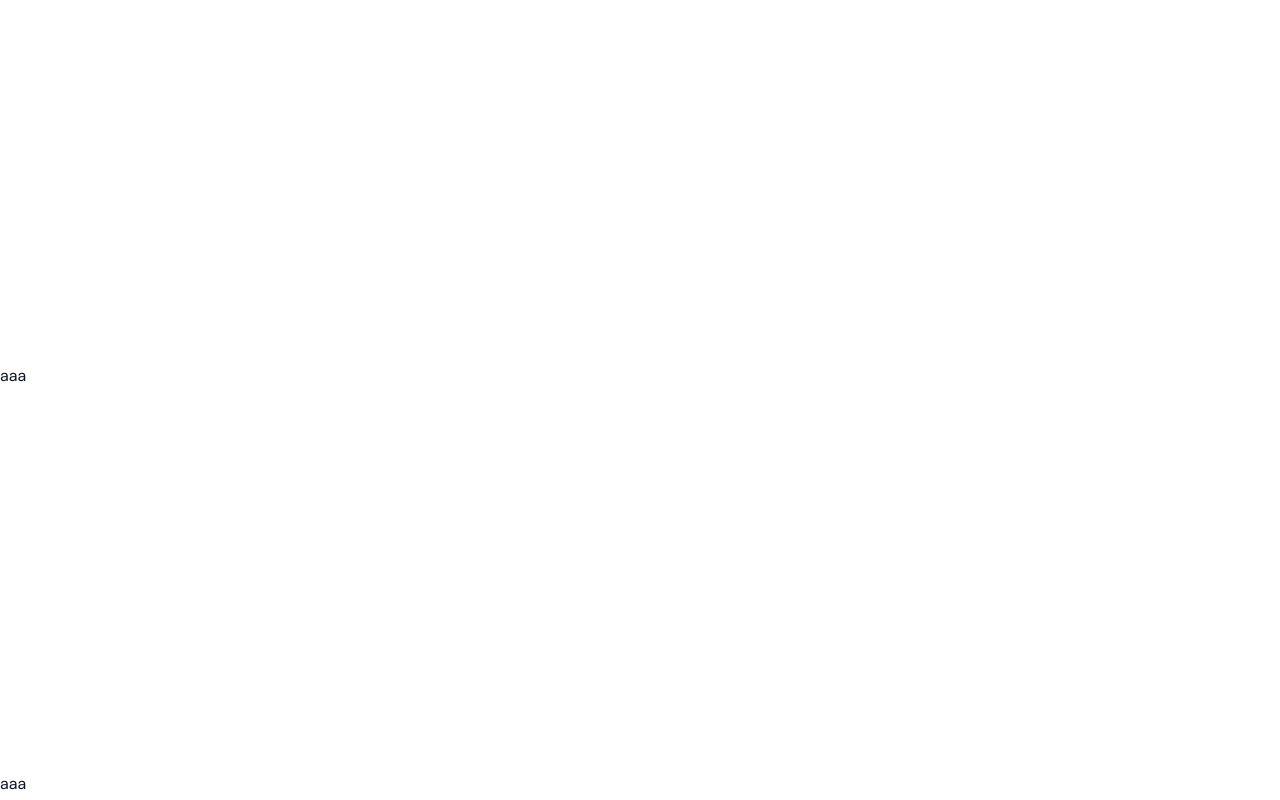
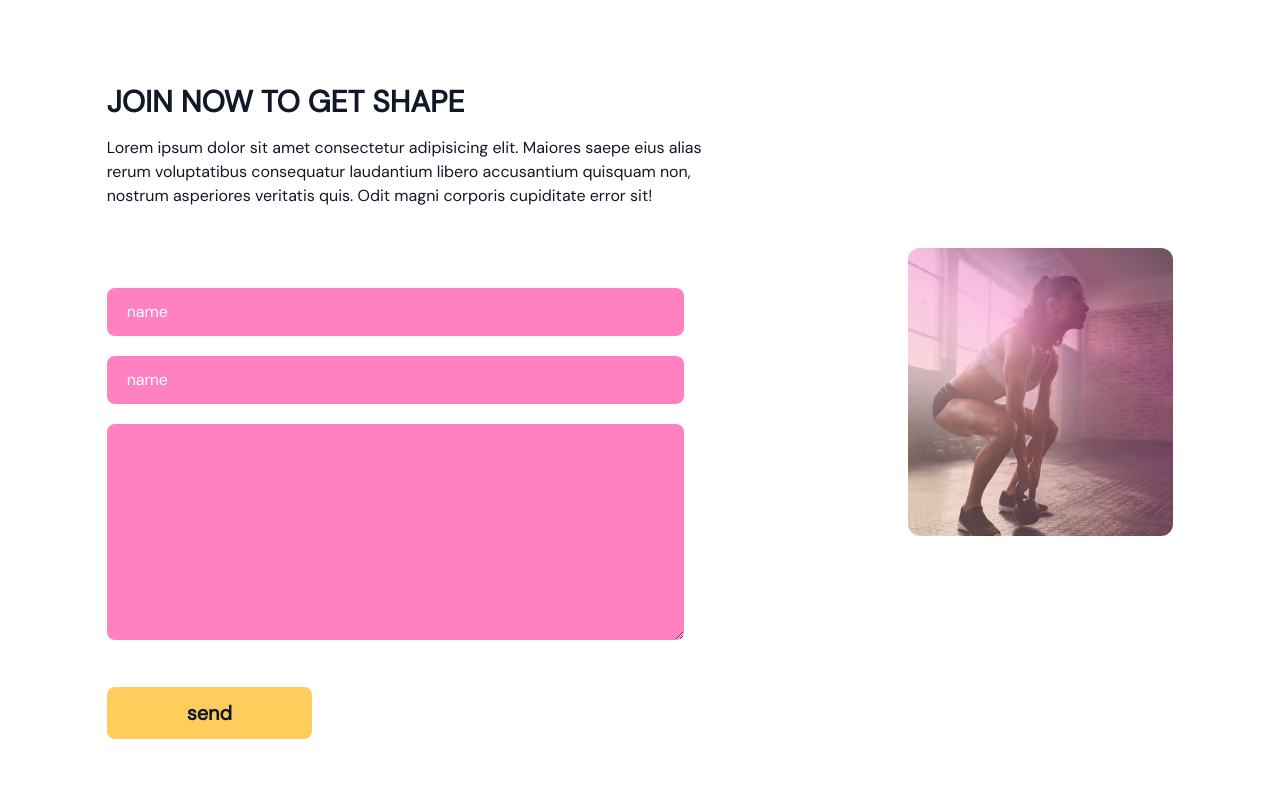
Before and after one commit to efegorkemumit/gym-fitness, a React (Vite) app in the folder gym-fitness/: page / in a window 1280 px wide. Shown: the part 3260-4060 px from the top of the page. Built offline with nearby package versions, Linux system fonts and the light colour scheme.

Commit message:
Contact us

```diff
--- a/gym-fitness/src/App.tsx
+++ b/gym-fitness/src/App.tsx
@@ -5,6 +5,7 @@ import Navbar from './screen/Navbar'
 import Home from './screen/Home';
 import Benefits from './screen/Benefit';
 import OurClasses from './screen/OurClasses';
+import Contact from './screen/Contact';
 
 function App() {
   const [isTopOfPage, setIsTopOfPage] = useState<boolean>(true);
@@ -36,10 +37,7 @@ function App() {
         <Benefits></Benefits>
         <OurClasses></OurClasses>
 
-
-        <p className='mt-96'>aaa</p>
-        <p className='mt-96'>aaa</p>
-        <p className='mt-96'>aaa</p>
+<Contact></Contact>
 
       </div>
     </>
--- /dev/null
+++ b/gym-fitness/src/screen/Contact/index.tsx
@@ -0,0 +1,85 @@
+import React from 'react'
+import Htext from '../../shared/Htext'
+import ContactUsPageGraphic from '../../assets/ContactUsPageGraphic.png'
+
+type Props = {}
+
+const Contact = (props: Props) => {
+
+  const formclassname = "mb-5 bg-primary-300 px-5 py-3 w-full rounded-lg placeholder-white";
+  return (
+    <section id="contactus" className='mx-auto w-5/6 pt-24 pb-32'>
+      <div>
+
+        <div className='md:w-3/5'>
+          <Htext>JOIN NOW TO GET SHAPE</Htext>
+
+          <p>
+            Lorem ipsum dolor sit amet consectetur adipisicing elit. Maiores saepe eius alias rerum voluptatibus consequatur laudantium libero accusantium quisquam non, nostrum asperiores veritatis quis. Odit magni corporis cupiditate error sit!
+          </p>
+
+
+        </div>
+
+        <div className='mt-10 flex gap-8'>
+          <div className='mt-10 flex-1/2'>
+
+            <form>
+              <input
+              className={formclassname}
+              placeholder='name'
+              required>
+
+              </input>
+
+              <input
+              className={formclassname}
+              placeholder='name'
+              required>
+
+              </input>
+
+              <textarea
+                className={formclassname}
+                rows={8}
+              >
+
+              </textarea>
+
+              <button
+              type='submit'
+              className='mt-5 rounded-lg font-bold text-xl hover:text-white hover:bg-secondary-700 bg-secondary-400 px-20 py-3 transition duration-200 hover:duration-500 h'>
+send
+              </button>
+
+
+            </form>
+
+
+          </div>
+
+          <div className='flex-1/2 relative md:ml-48 '>
+
+
+            <img src={ContactUsPageGraphic} className='w-full rounded-xl'></img>
+
+
+          </div>
+
+
+
+        </div>
+
+
+
+
+      </div>
+
+
+
+
+    </section>
+  )
+}
+
+export default Contact
```
